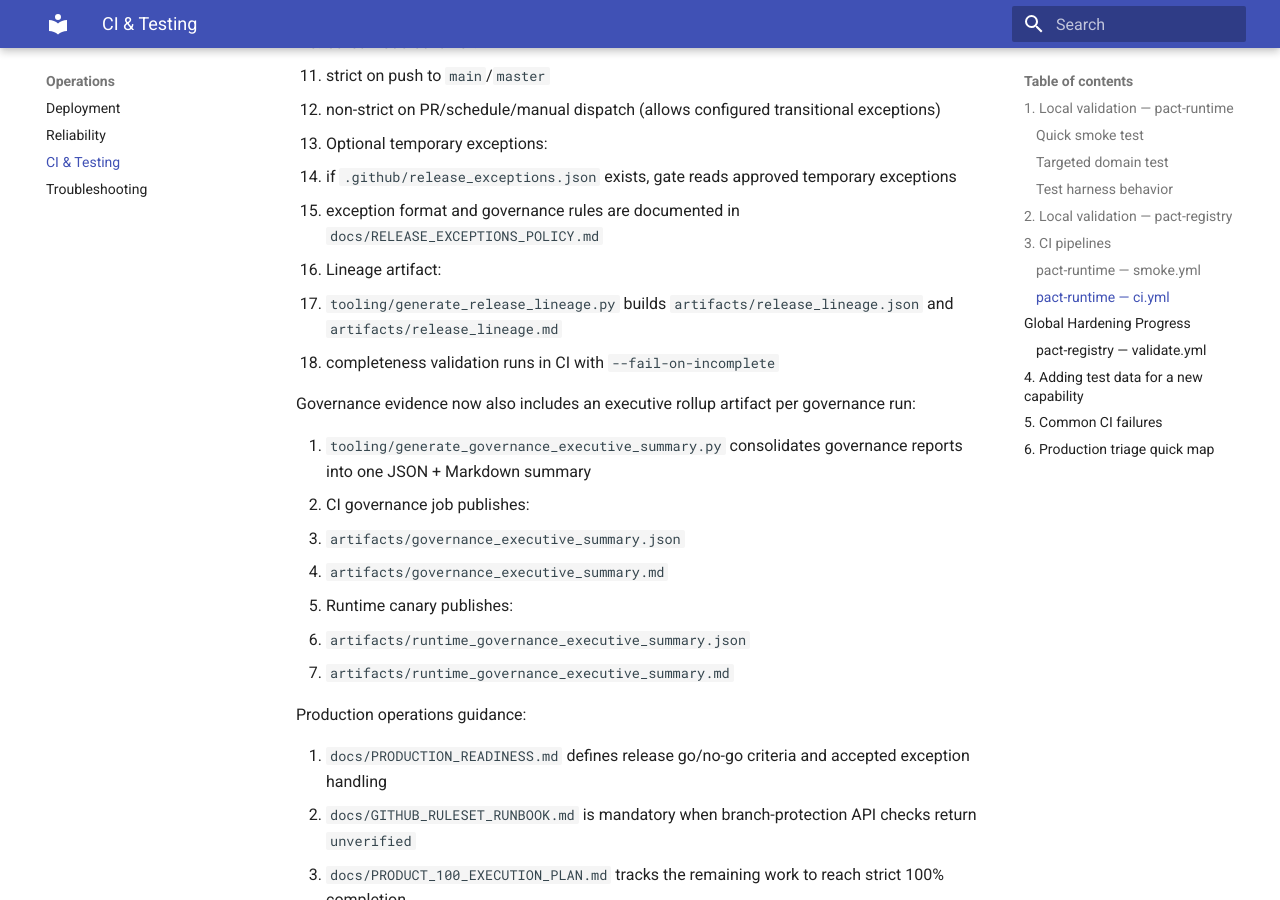
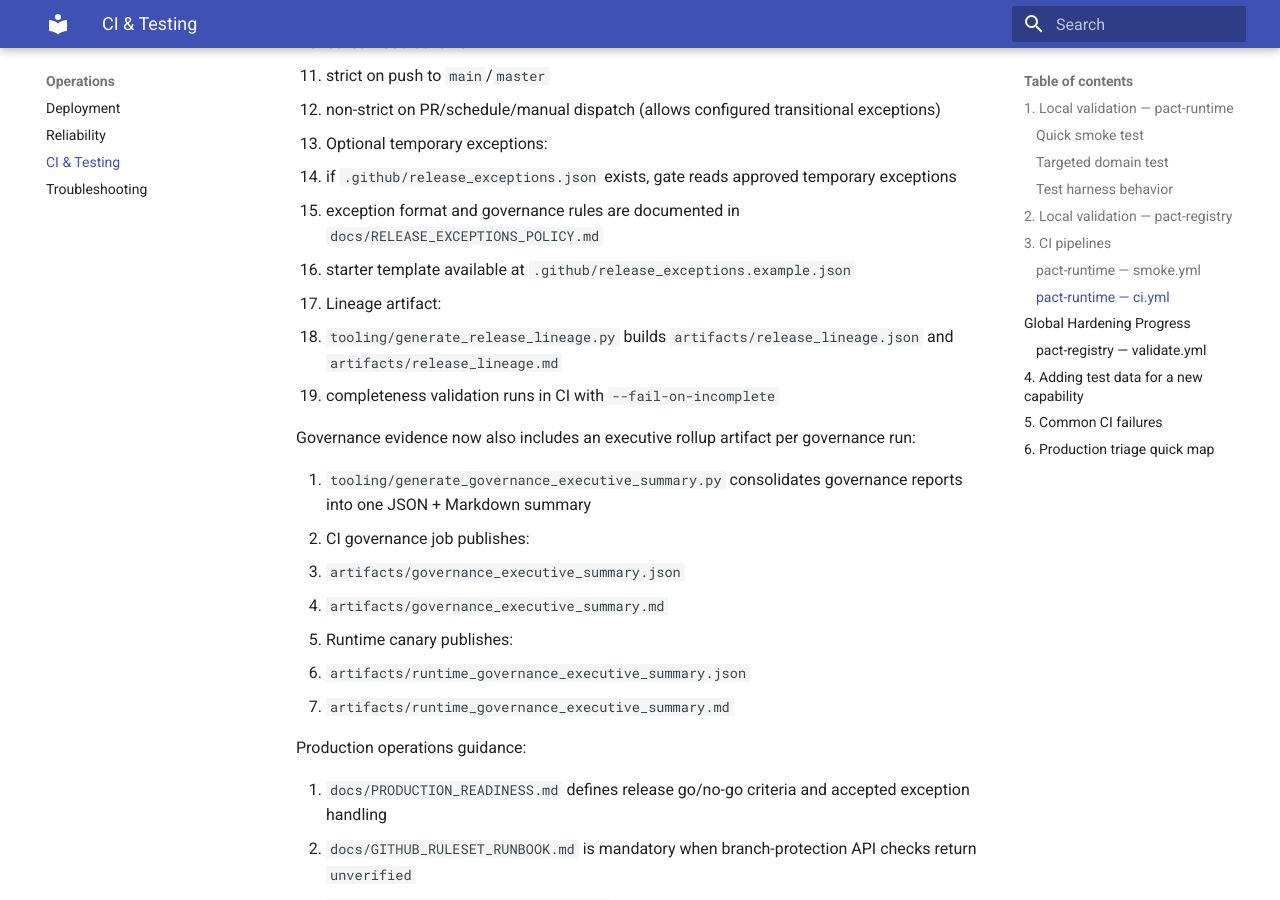
Before and after one commit to 11adyy/pact-research, an MkDocs documentation site: the page built from docs/CI_AND_TESTING.md, in a window 1280 px wide and 900 px high, scrolled down 3692 px. Built offline with MkDocs 1.6.1 and Material for MkDocs 9.7.7, drawn with Linux system fonts in a browser that asks for light colours.

Commit message:
Revise docs, .github
Recorded changes:
- A .github/release_exceptions.example.json
- M docs/CI_AND_TESTING.md
- M docs/RELEASE_EXCEPTIONS_POLICY.md

```diff
--- a/docs/CI_AND_TESTING.md
+++ b/docs/CI_AND_TESTING.md
@@ -130,6 +130,7 @@ Smoke workflow also includes a final cross-workflow release gate:
 6. Optional temporary exceptions:
   - if `.github/release_exceptions.json` exists, gate reads approved temporary exceptions
   - exception format and governance rules are documented in `docs/RELEASE_EXCEPTIONS_POLICY.md`
+  - starter template available at `.github/release_exceptions.example.json`
 7. Lineage artifact:
   - `tooling/generate_release_lineage.py` builds `artifacts/release_lineage.json` and `artifacts/release_lineage.md`
   - completeness validation runs in CI with `--fail-on-incomplete`
```
Also changed, not shown: docs/RELEASE_EXCEPTIONS_POLICY.md (+1 -0 lines), 1 other file.
